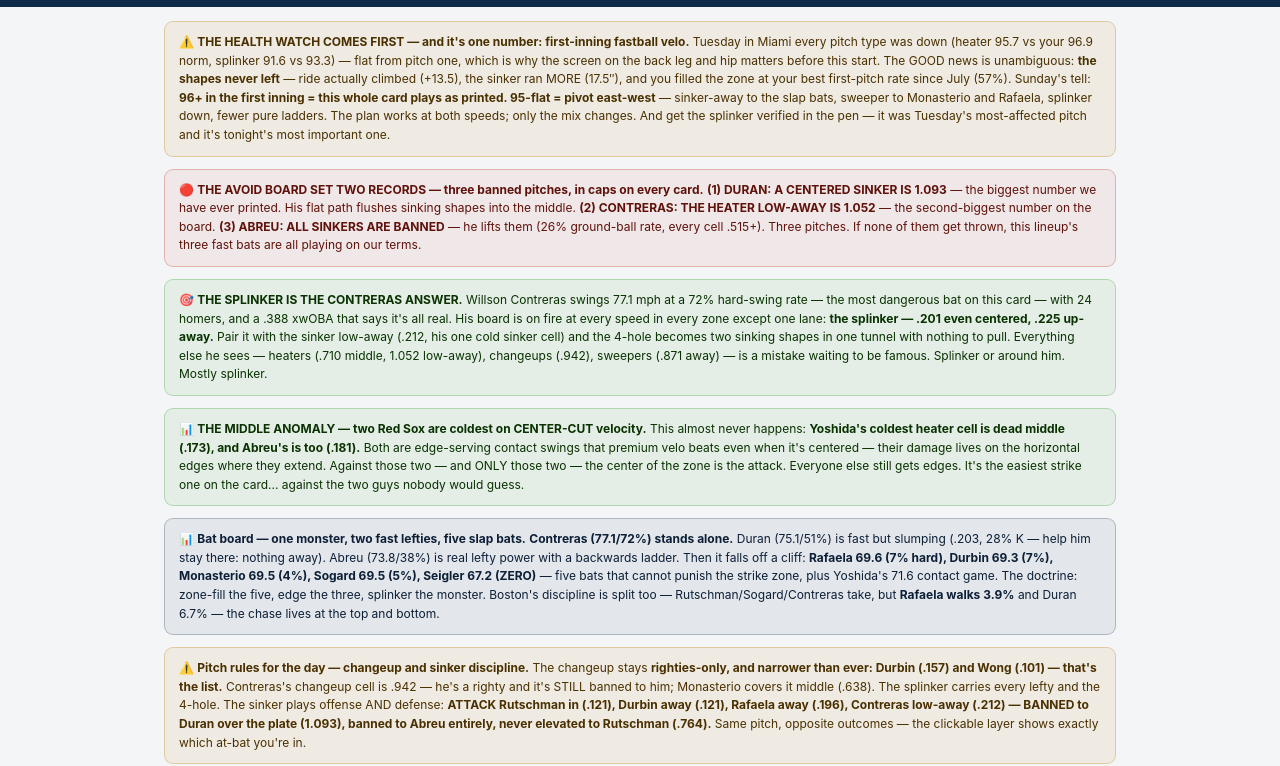
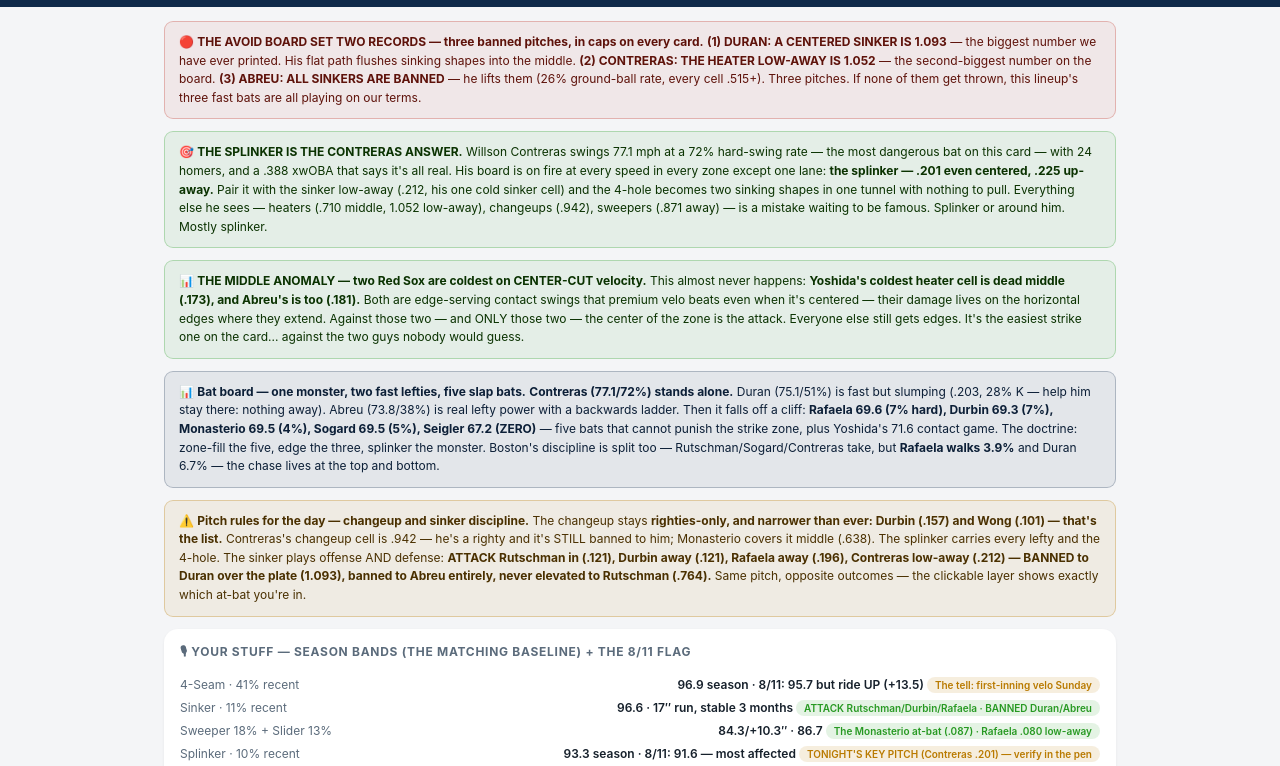
Before and after one commit to sicher19-dev/skenes-scout, a plain HTML site: page index.html in a window 1280 px wide. Shown: the part 51-817 px from the top of the page. Drawn offline with Linux system fonts and the light colour scheme.

Commit message:
Update index.html

```diff
--- a/index.html
+++ b/index.html
@@ -117,8 +117,6 @@ body{font-family:-apple-system,BlinkMacSystemFont,'Segoe UI',Roboto,sans-serif;b
 <div class="wrap">
 
 <div id="page-ov">
-
-<div class="banner b-warn">⚠️ <strong>THE HEALTH WATCH COMES FIRST — and it's one number: first-inning fastball velo.</strong> Tuesday in Miami every pitch type was down (heater 95.7 vs your 96.9 norm, splinker 91.6 vs 93.3) — flat from pitch one, which is why the screen on the back leg and hip matters before this start. The GOOD news is unambiguous: <strong>the shapes never left</strong> — ride actually climbed (+13.5), the sinker ran MORE (17.5″), and you filled the zone at your best first-pitch rate since July (57%). Sunday's tell: <strong>96+ in the first inning = this whole card plays as printed. 95-flat = pivot east-west</strong> — sinker-away to the slap bats, sweeper to Monasterio and Rafaela, splinker down, fewer pure ladders. The plan works at both speeds; only the mix changes. And get the splinker verified in the pen — it was Tuesday's most-affected pitch and it's tonight's most important one.</div>
 
 <div class="banner b-alert">🔴 <strong>THE AVOID BOARD SET TWO RECORDS — three banned pitches, in caps on every card.</strong> <strong>(1) DURAN: A CENTERED SINKER IS 1.093</strong> — the biggest number we have ever printed. His flat path flushes sinking shapes into the middle. <strong>(2) CONTRERAS: THE HEATER LOW-AWAY IS 1.052</strong> — the second-biggest number on the board. <strong>(3) ABREU: ALL SINKERS ARE BANNED</strong> — he lifts them (26% ground-ball rate, every cell .515+). Three pitches. If none of them get thrown, this lineup's three fast bats are all playing on our terms.</div>
 
```
